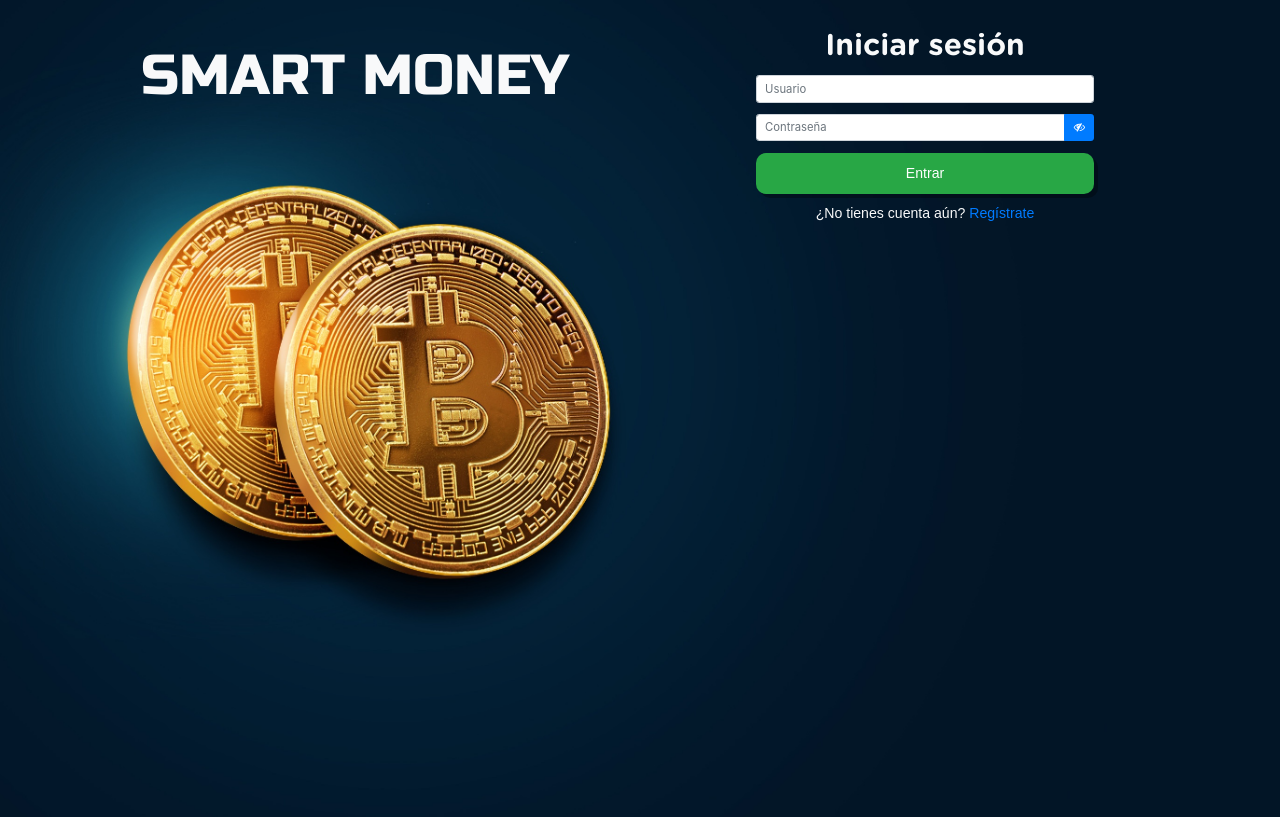
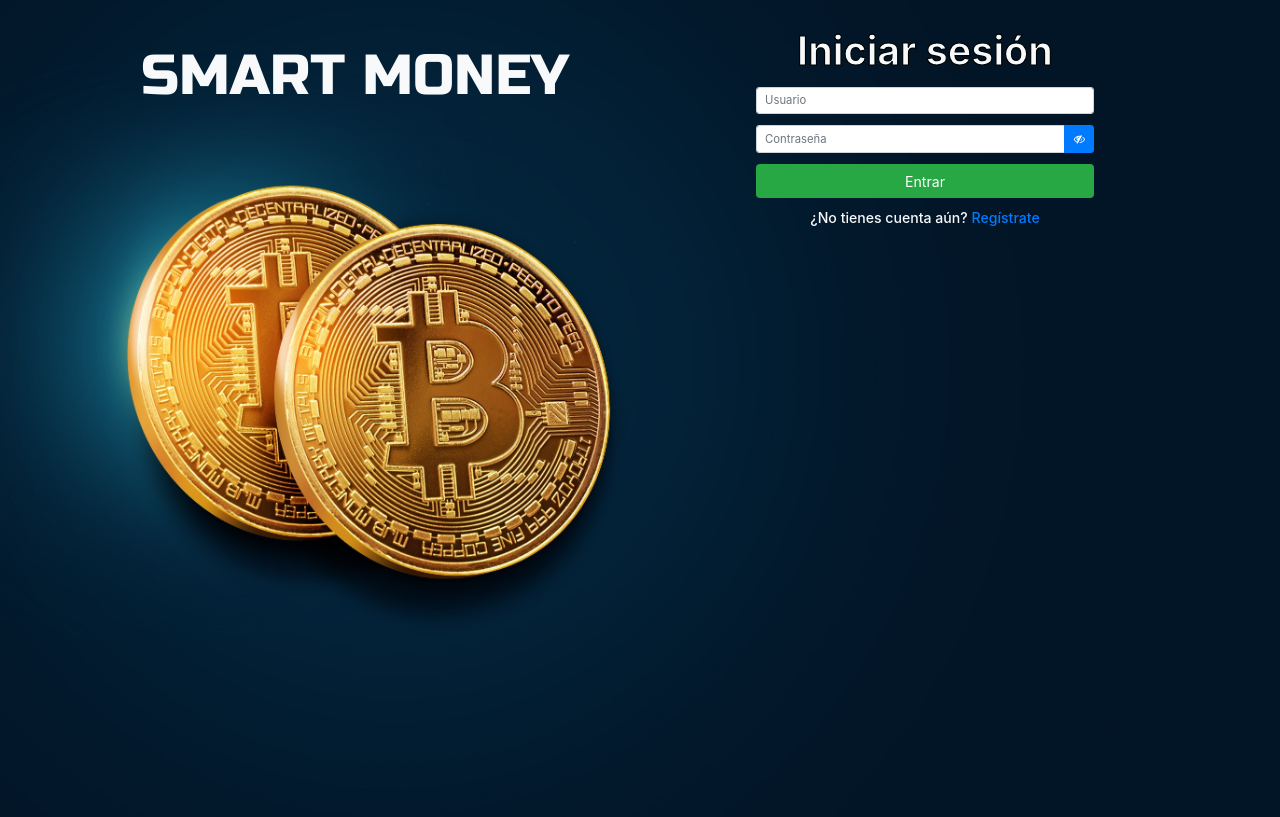
Before and after one commit to work-teams/gestion-configuracion-software, a PHP site: page / in a window 1280 px wide. Run offline with PHP 8.4, Linux system fonts and the light colour scheme; some web fonts are replaced.

Commit message:
formato css

```diff
--- a/02 Desarrollo/SMPO/Desarrollo/SMPO-WEB/css/index.css
+++ b/02 Desarrollo/SMPO/Desarrollo/SMPO-WEB/css/index.css
@@ -1,52 +1,24 @@
-@import url('https://fonts.googleapis.com/css2?family=Montserrat:ital,wght@0,100;0,200;0,300;0,400;0,500;0,600;0,700;0,800;0,900;1,100;1,200;1,300;1,400;1,500;1,600;1,700;1,800;1,900&display=swap');
-@import url('http://fonts.cdnfonts.com/css/coco-gothic');
-
-@font-face {
-    font-family: Gotham-Rounded;
-    src: url(../fonts/Gotham-Rounded-Bold.otf);
-    font-weight: bold;
-}
-
-html {
+html{
     box-sizing: border-box;
     font-size: 70.5%;
 }
-
-*,
-*::before,
-*:after {
+*, *::before, *:after{
     box-sizing: inherit;
 }
-
-.fondoindex {
+.fondoindex{
     background-image: url("../img/bitcoin-3227986.jpg");
     background-repeat: no-repeat;
     background-size: cover;
-    width: auto;
+    width:auto;
     height: 100vh;
 }
-
-.titulot {
+.titulot{
     font-family: 'Russo One', sans-serif;
     font-size: 5rem;
 }
-
-.encabezado {
-    font-family: Gotham-Rounded;
-    font-size: 30px;
+.encabezado{
+    -webkit-text-stroke: 0.1rem black;
     color: transparent;
+    font-size: 3.5rem;
+    font-weight: bold;
 }
-
-#entrarSistema {
-    font-family: 'Coco Gothic', sans-serif;
-    border-radius: 10px;
-    padding: 10px;
-    border: none;
-    cursor: pointer;
-    transition: 0.5s;
-    box-shadow: 4px 4px rgba(0, 0, 0, 0.315);
-}
-
-#olvPass {
-    font-family: 'Coco Gothic', sans-serif;
-}
```
